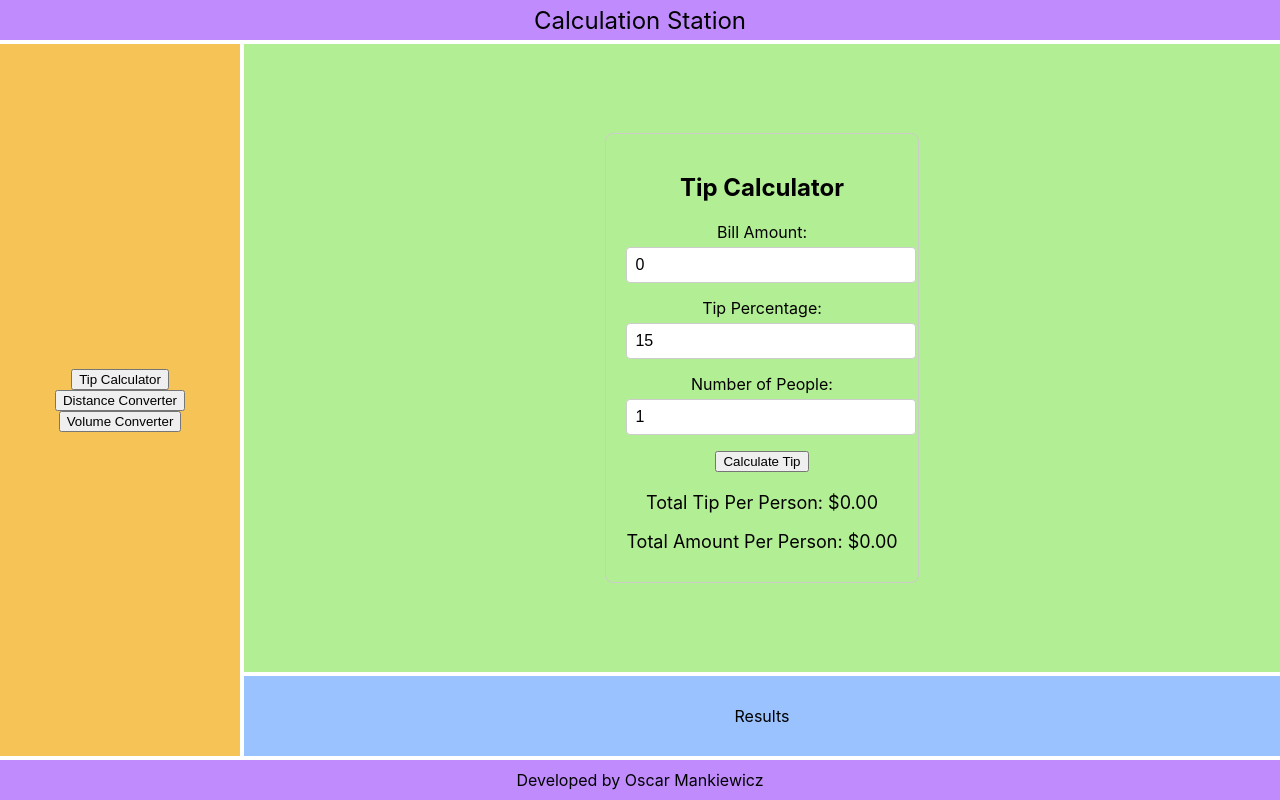
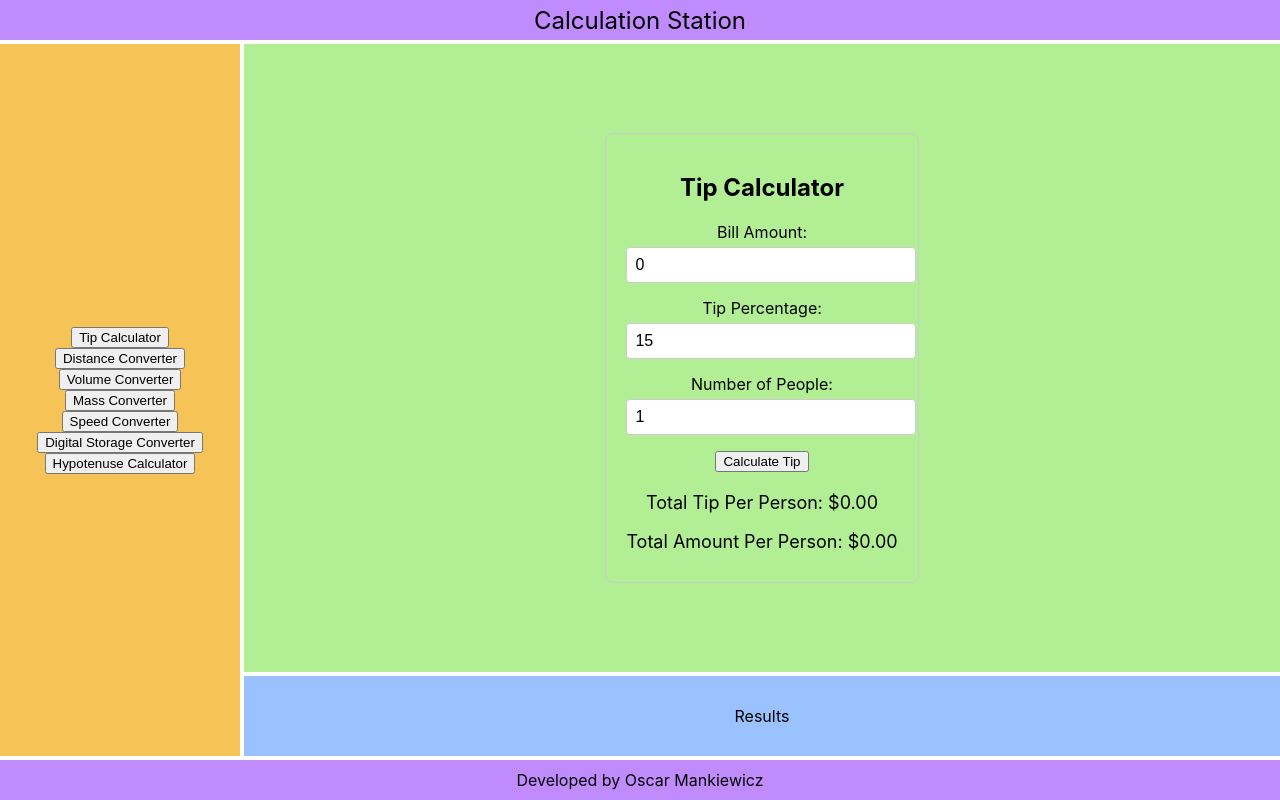
Before and after one commit to OscarMankiewicz/calculation_station, a React (Create React App) app: page / in a window 1280 px wide. Built offline with nearby package versions, Linux system fonts and the light colour scheme.

Commit message:
added data and handles for renderer

```diff
--- a/src/components/CalculatorRenderer.js
+++ b/src/components/CalculatorRenderer.js
@@ -2,6 +2,10 @@ import React from 'react';
 import TipCalculator from './TipCalculator';
 import DistanceConverter from './DistanceConverter';
 import VolumeConverter from './VolumeConverter';
+import MassConverter from './MassConverter';
+import HypotenuseCalculator from './HypotenuseCalculator';
+import SpeedConverter from './SpeedConverter';
+import DigitalStorageConverter from './DigitalStorageConverter';
 
 const renderCalculator = (selectedCalculator) => {
     switch (selectedCalculator) {
@@ -11,6 +15,14 @@ const renderCalculator = (selectedCalculator) => {
             return <DistanceConverter />;
         case 'volume':
             return <VolumeConverter />;
+        case 'mass':
+            return <MassConverter />;
+        case 'speed':
+            return <SpeedConverter />;
+        case 'digital-storage':
+            return <DigitalStorageConverter />;
+        case 'hypotenuse':
+            return <HypotenuseCalculator />;
         default:
             return null;
     }
--- a/src/data/calculatorData.js
+++ b/src/data/calculatorData.js
@@ -2,6 +2,10 @@ const calculatorData = [
     { id: 'tip', label: 'Tip Calculator' },
     { id: 'distance', label: 'Distance Converter' },
     { id: 'volume', label: 'Volume Converter' },
+    { id: 'mass', label: 'Mass Converter'},
+    { id: 'speed', label: 'Speed Converter' },
+    { id: 'digital-storage', label: 'Digital Storage Converter' },
+    { id: 'hypotenuse', label: 'Hypotenuse Calculator' },
 ];
 
 export default calculatorData;
```
